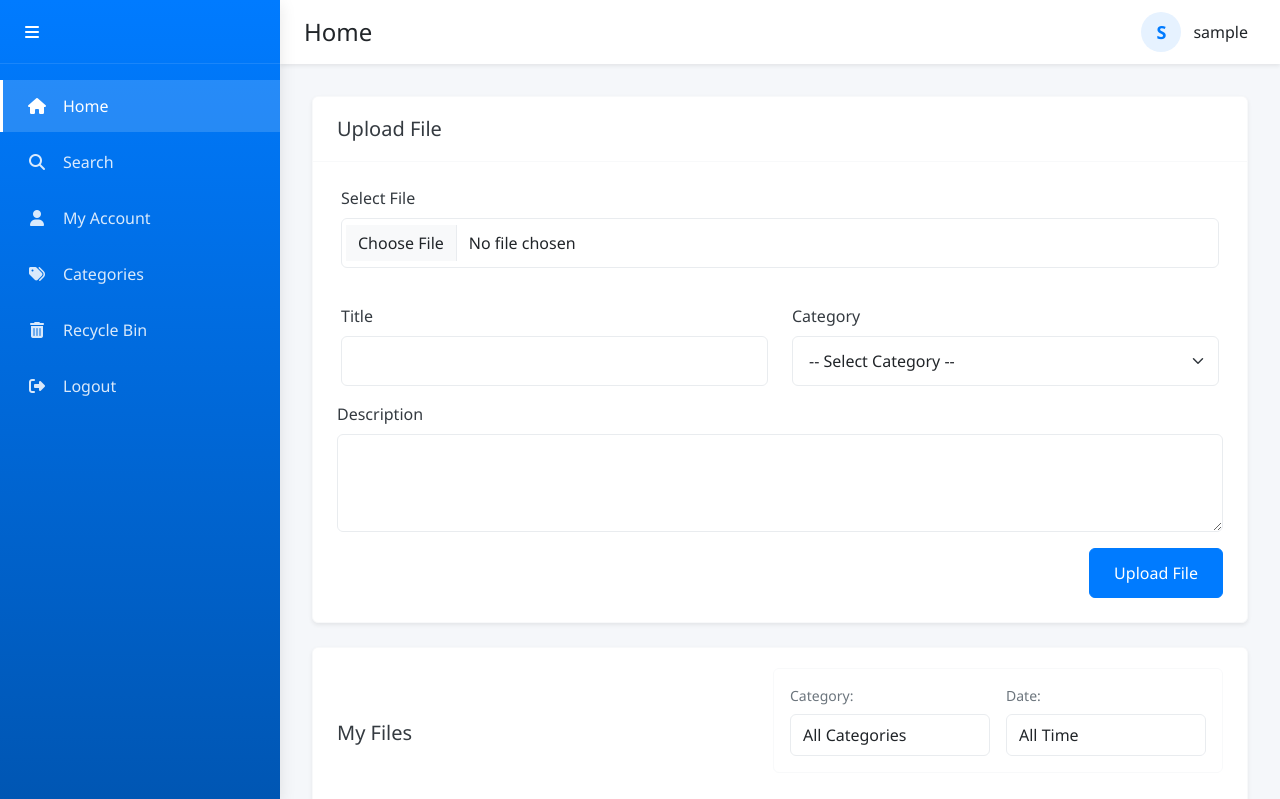
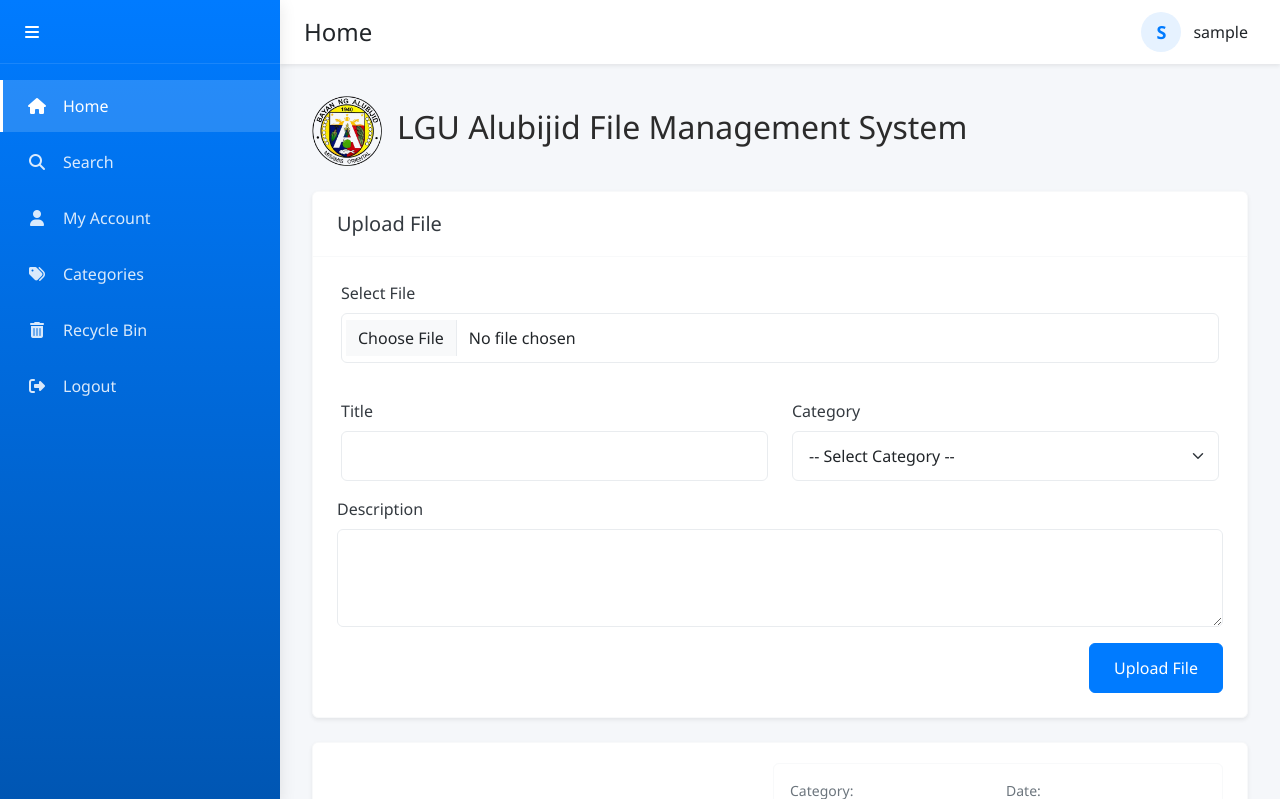
Before and after one commit to pjricarte/LGUA-DocumentManagement, a Flask app: page /dashboard in a window 1280 px wide. Shown: the top 799 px of the page. Run offline with Flask 3, Linux system fonts and the light colour scheme; the visitor is signed in with stand-in values (Sample User, id 1); data comes from the database, SQL or seed files in the repository; data that the repository does not hold is empty.

Commit message:
Added LGU Branding

```diff
--- a/migrate.py
+++ b/migrate.py
@@ -24,7 +24,7 @@ def create_admin_user():
                 email='admin@example.com',
                 first_name='Admin',
                 last_name='User',
-                password_hash=generate_password_hash('admin123')
+                password_hash=generate_password_hash('admin123', method='pbkdf2')
             )
             db.session.add(admin)
             db.session.commit()
--- /dev/null
+++ b/slp/pyvenv.cfg
@@ -0,0 +1,3 @@
+home = /Library/Developer/CommandLineTools/usr/bin
+include-system-site-packages = false
+version = 3.9.6
--- a/templates/dashboard.html
+++ b/templates/dashboard.html
@@ -4,6 +4,10 @@
 
 
 {% block dashboard_content %}
+            <div class="header-container" style="display: flex; justify-content: flex-start; align-items: center; margin: 0 0 25px 0;">
+                <img src="{{ url_for('static', filename='assets/logo.png') }}" alt="LGU Alubijid Logo" style="max-width: 70px; height: auto; border-radius: 5px; margin-right: 15px;">
+                <h2 style="color: #2b2b2b;">LGU Alubijid File Management System</h2>
+            </div>
 
             <div class="card">
                 <div class="card-header">
--- a/templates/login.html
+++ b/templates/login.html
@@ -15,6 +15,9 @@
 
     <div class="login-right-panel">
       <div class="login-form-container">
+        <div class="logo-container" style="text-align: center; margin-bottom: 20px;">
+          <img src="{{ url_for('static', filename='assets/logo1.jpeg') }}" alt="LGU Alubijid Logo" style="max-width: 150px; height: auto;">
+        </div>
         <h2>Log in to LGU Alubijid File<br>Management System</h2>
 
         {% with messages = get_flashed_messages(with_categories=true) %}
--- a/templates/register.html
+++ b/templates/register.html
@@ -15,6 +15,9 @@
 
     <div class="register-right-panel">
       <div class="register-form-container">
+        <div class="logo-container" style="text-align: center; margin-bottom: 20px;">
+          <img src="{{ url_for('static', filename='assets/logo1.jpeg') }}" alt="LGU Alubijid Logo" style="max-width: 150px; height: auto;">
+        </div>
         <h2>Create an Account</h2>
 
         {% with messages = get_flashed_messages(with_categories=true) %}
```
Also changed, not shown: 15 other files.
